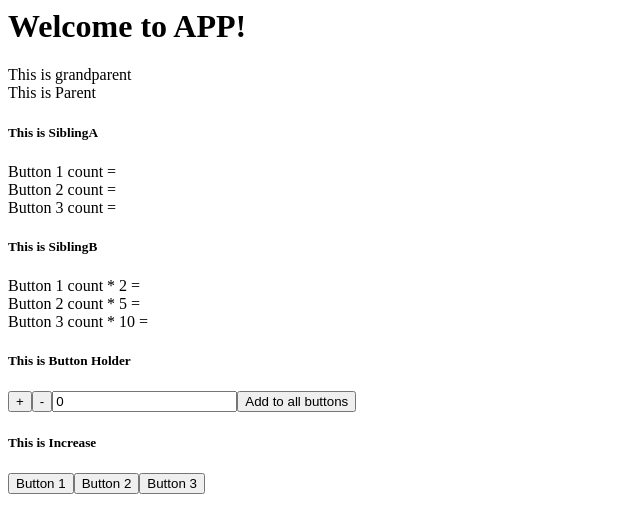
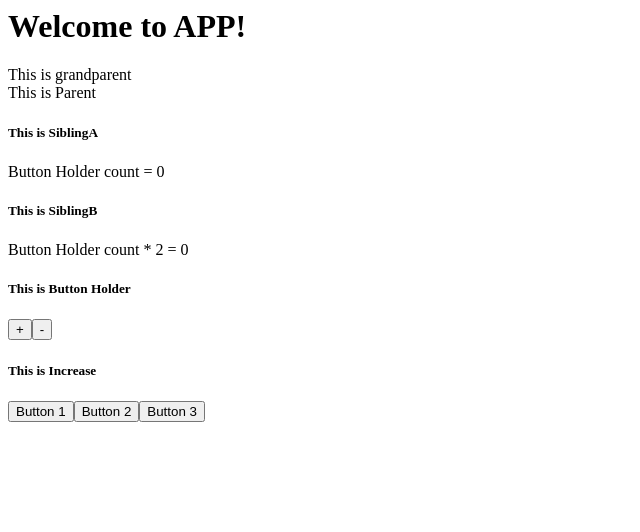
Before and after one commit to dennisryanlee/Idle-Game, a React app: page / in a window 1280 px wide. Shown: the top 532 px of the page, without its empty margins (0-640 px from the left). Built offline with nearby package versions, Linux system fonts and the light colour scheme.

Commit message:
both sibling components pull from the store!

```diff
--- a/Types.ts
+++ b/Types.ts
@@ -21,6 +21,11 @@ export interface IListOfLogs {
   [key: string]: ILog;
 }
 
+//! this can probably be improved
+export interface ButtonSlice {
+  buttons: { value: number };
+}
+
 // Infer the `RootState` and `AppDispatch` types from the store itself
 export type RootState = ReturnType<typeof store.getState>;
 // Inferred type: {posts: PostsState, comments: CommentsState, users: UsersState}
--- a/src/client/Components/ButtonHolder.tsx
+++ b/src/client/Components/ButtonHolder.tsx
@@ -18,7 +18,7 @@ const ButtonHolder = (props: Types.NoProps) => {
           <button type="button" className="btn btn-primary mx-1" onClick={() => setAmount(amount - 1)}>
             -
           </button>
-          <input
+          {/* <input
             className="form-control"
             value={amount}
             onChange={(e) => {
@@ -27,7 +27,7 @@ const ButtonHolder = (props: Types.NoProps) => {
           />
           <button type="button" className="btn btn-primary mx-1" onClick={() => console.log(`Add to all buttons was pressed: ${amount}`)}>
             Add to all buttons
-          </button>
+          </button> */}
         </div>
       </div>
     </div>
--- a/src/client/Components/SiblingA.tsx
+++ b/src/client/Components/SiblingA.tsx
@@ -1,18 +1,23 @@
 import * as Types from "../../../Types";
 import * as React from "react";
 import { useEffect } from "react";
+import { useSelector } from "react-redux";
 
 const SiblingA = (props: Types.NoProps) => {
-  useEffect(() => {}, []);
+  const BHCount = useSelector((state) => state) as Types.ButtonSlice;
+
+  // console.log(BHCount.buttons.value);
 
   return (
     <div className="mx-2">
       <div className="card">
         <div className="card-body">
           <h5 className="card-title">This is SiblingA</h5>
+          <div className="card-text">Button Holder count = {BHCount.buttons.value}</div>
+          {/*
           <div className="card-text">Button 1 count = </div>
           <div className="card-text">Button 2 count = </div>
-          <div className="card-text">Button 3 count = </div>
+          <div className="card-text">Button 3 count = </div> */}
         </div>
       </div>
     </div>
--- a/src/client/Components/SiblingB.tsx
+++ b/src/client/Components/SiblingB.tsx
@@ -1,18 +1,20 @@
 import * as Types from "../../../Types";
 import * as React from "react";
-import { useEffect } from "react";
+import { useSelector } from "react-redux";
 
 const SiblingB = (props: Types.NoProps) => {
-  useEffect(() => {}, []);
+  const BHCount = useSelector((state) => state) as Types.ButtonSlice;
 
   return (
     <div className="mx-2">
       <div className="card">
         <div className="card-body">
           <h5 className="card-title">This is SiblingB</h5>
-          <div className="card-text">Button 1 count * 2 = </div>
+          <div className="card-text">Button Holder count * 2 = {Number(BHCount.buttons.value) * 2}</div>
+
+          {/* <div className="card-text">Button 1 count * 2 = </div>
           <div className="card-text">Button 2 count * 5 = </div>
-          <div className="card-text">Button 3 count * 10 = </div>
+          <div className="card-text">Button 3 count * 10 = </div> */}
         </div>
       </div>
     </div>
```
